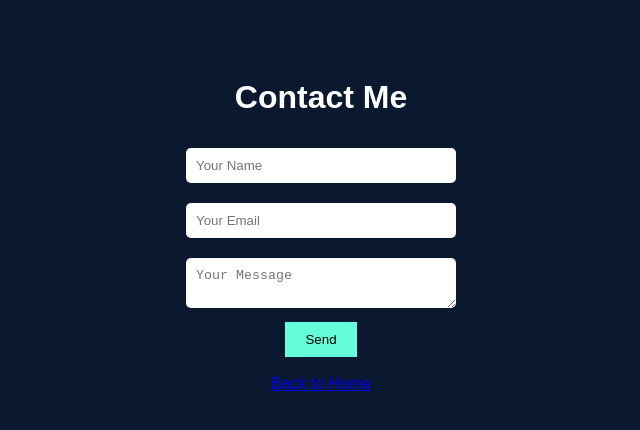
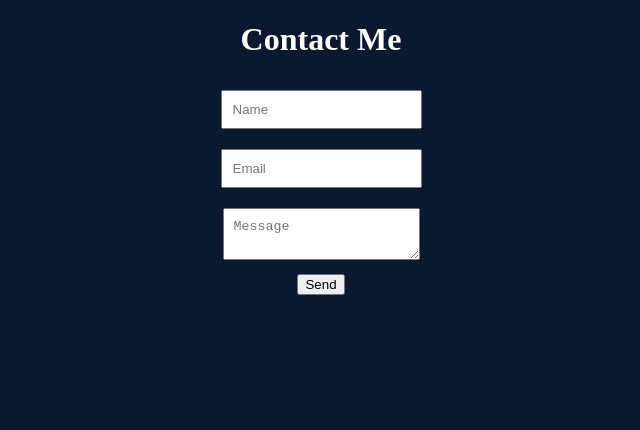
Before and after one commit to anjuai23/anjuai23.github.io, a plain HTML site: page contact.html in a window 1280 px wide. Shown: the whole page, without its empty margins (319-959 px from the left). Drawn offline with Linux system fonts and the light colour scheme.

Commit message:
Update contact.html

```diff
--- a/contact.html
+++ b/contact.html
@@ -1,43 +1,19 @@
 <!DOCTYPE html>
 <html>
 <head>
-  <title>Contact</title>
-  <style>
-    body {
-      font-family: Arial;
-      background: #0a192f;
-      color: white;
-      text-align: center;
-      padding: 50px;
-    }
-    input, textarea {
-      padding: 10px;
-      width: 250px;
-      margin: 10px;
-      border: none;
-      border-radius: 5px;
-    }
-    button {
-      background: #64ffda;
-      padding: 10px 20px;
-      border: none;
-      cursor: pointer;
-    }
-  </style>
+<title>Contact</title>
+<style>
+body {background:#0a192f; color:white; text-align:center;}
+input, textarea {margin:10px; padding:10px;}
+</style>
 </head>
 <body>
 
 <h1>Contact Me</h1>
-
-<form>
-  <input type="text" placeholder="Your Name"><br>
-  <input type="email" placeholder="Your Email"><br>
-  <textarea placeholder="Your Message"></textarea><br>
-  <button>Send</button>
-</form>
-
-<br>
-<a href="index.html">Back to Home</a>
+<input placeholder="Name"><br>
+<input placeholder="Email"><br>
+<textarea placeholder="Message"></textarea><br>
+<button>Send</button>
 
 </body>
 </html>
```
